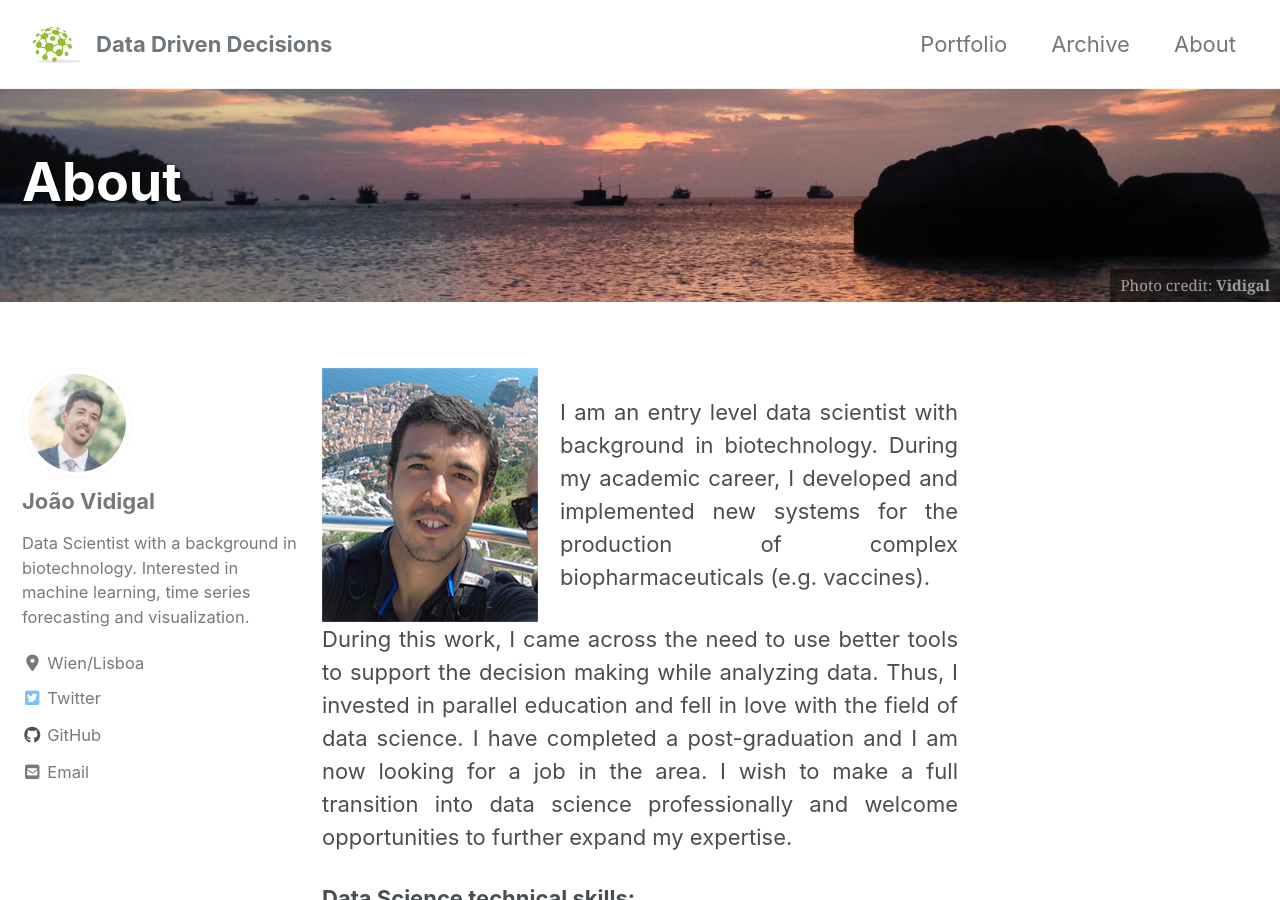
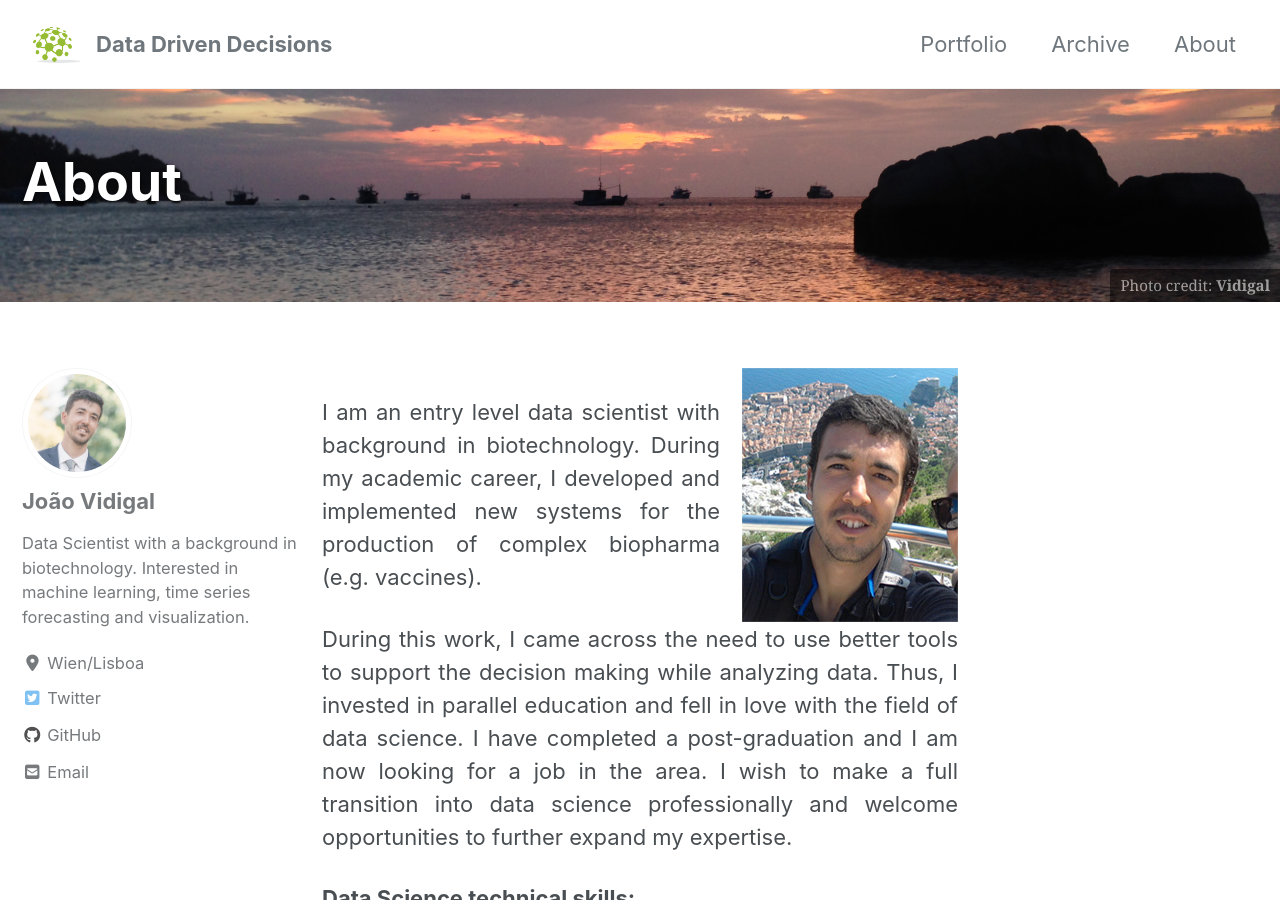
Before and after one commit to vidigaljoao/vidigaljoao.github.io, a Jekyll site: the page built from _pages/about.md, in a window 1280 px wide and 900 px high. Built offline with Jekyll 4.4.1, drawn with Linux system fonts in a browser that asks for light colours; cached includes are drawn as plain includes; nearby versions of some CDN libraries.

Commit message:
change layout

```diff
--- a/_pages/about.md
+++ b/_pages/about.md
@@ -6,9 +6,9 @@ header:
   caption: "Photo credit: **Vidigal**"
 excerpt: #"All about me."
 ---
-![JV in Dubrovnik]({{ site.url }}{{ site.baseurl }}/images/jv_dub2.jpg){: .align-left}
+![JV in Dubrovnik]({{ site.url }}{{ site.baseurl }}/images/jv_dub2.jpg){: .align-right}
 <p style='text-align: justify;'> I am an entry level data scientist with background in biotechnology.
-During my academic career, I developed and implemented new systems for the production of complex biopharmaceuticals (e.g. vaccines). </p>
+During my academic career, I developed and implemented new systems for the production of complex biopharma (e.g. vaccines). </p>
 
 <p style='text-align: justify;'>During this work, I came across the need to use better tools to support the decision making while analyzing data. Thus, I invested in parallel education and fell in love with the field of data science. I have completed a post-graduation and I am now looking for a job in the area. I wish to make a full transition into data science professionally and welcome opportunities to further expand my expertise.</p>
 
```
